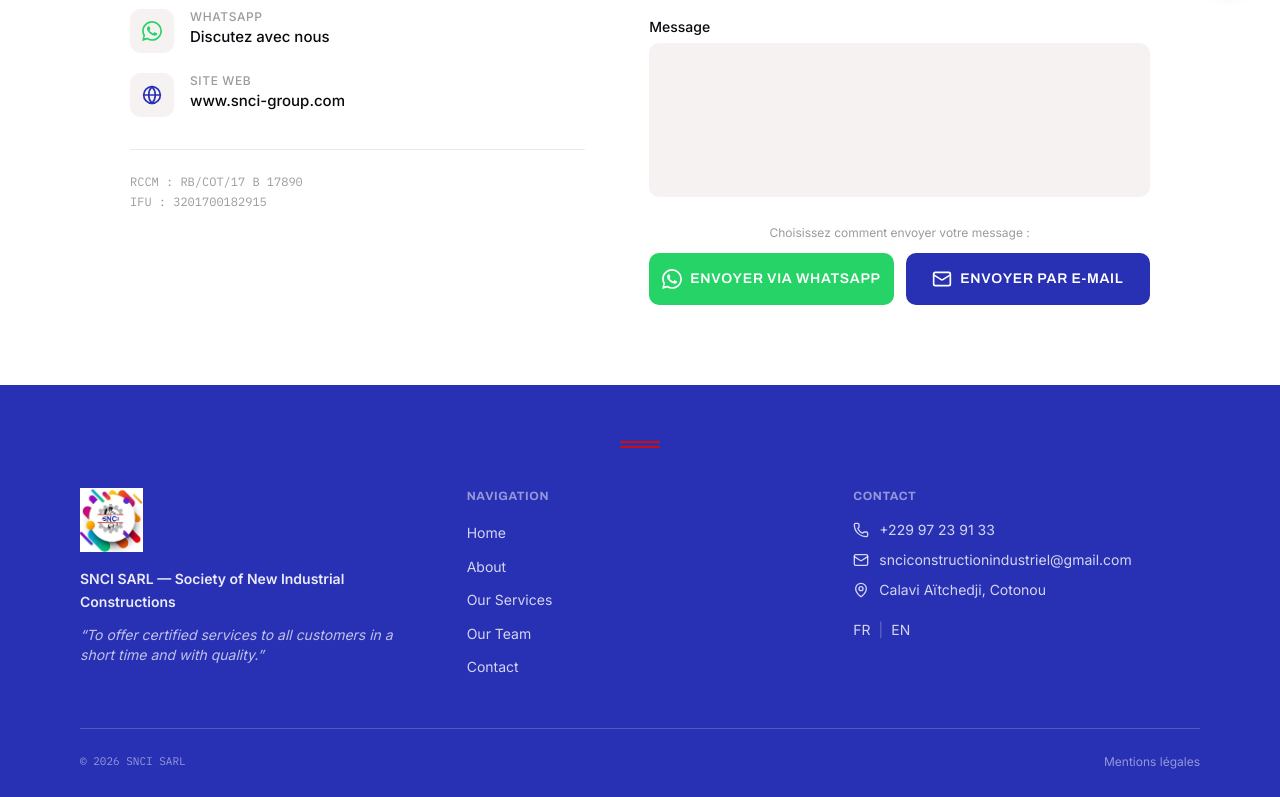
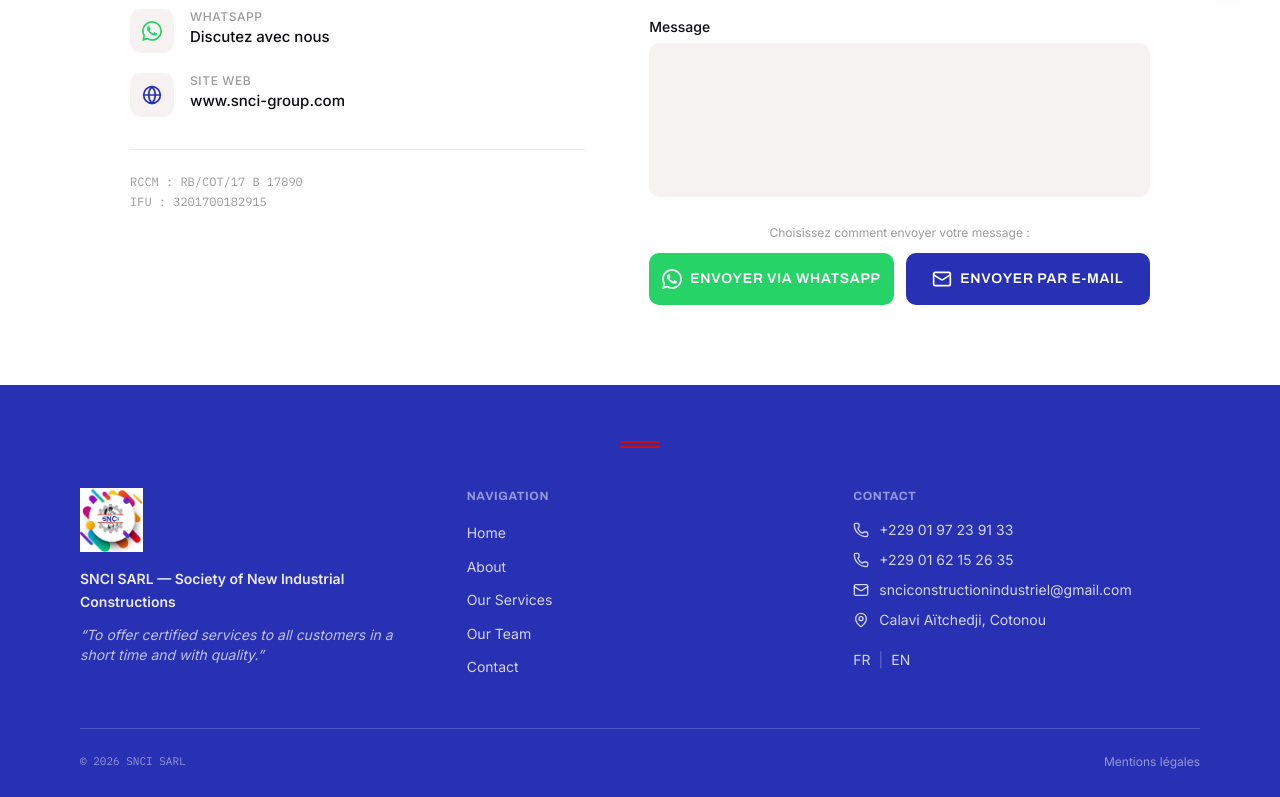
Before and after one commit to deograce1310/SNCI, a React (Vite) app: page /contact in a window 1280 px wide. Shown: the part 789-1586 px from the top of the page. Built offline with nearby package versions, Linux system fonts and the light colour scheme.

Commit message:
Téléphones : préfixe 01 (Bénin), 2 numéros au footer, WhatsApp sur le 2e
- Ajout du préfixe 01 aux deux numéros (nouveau format béninois 10 chiffres).
- Affichage des deux numéros dans le footer (un seul auparavant).
- Numéro WhatsApp = 2e numéro (+229 01 62 15 26 35), comme demandé.

```diff
--- a/src/components/Footer.tsx
+++ b/src/components/Footer.tsx
@@ -53,6 +53,11 @@ export default function Footer() {
                 </a>
               </li>
               <li>
+                <a href={telHref(company.phones[1])} className="flex items-center gap-2.5 text-sm text-white/80 hover:text-white transition-colors">
+                  <Phone className="w-4 h-4 shrink-0" /> {company.phones[1]}
+                </a>
+              </li>
+              <li>
                 <a href={`mailto:${company.email}`} className="flex items-center gap-2.5 text-sm text-white/80 hover:text-white transition-colors break-all">
                   <Mail className="w-4 h-4 shrink-0" /> {company.email}
                 </a>
--- a/src/data/company.ts
+++ b/src/data/company.ts
@@ -5,9 +5,9 @@ export const company = {
   name: 'SNCI SARL',
   fullName: 'Société des Nouvelles Constructions Industrielles',
   email: 'snciconstructionindustriel@gmail.com',
-  phones: ['+229 97 23 91 33', '+229 62 15 26 35'],
-  // Numéro WhatsApp au format international sans espaces ni "+"
-  whatsapp: '22997239133',
+  phones: ['+229 01 97 23 91 33', '+229 01 62 15 26 35'],
+  // Numéro WhatsApp (2e numéro) au format international sans espaces ni "+"
+  whatsapp: '2290162152635',
   address: 'Calavi Aïtchedji',
   city: 'Cotonou',
   country: 'Bénin',
```
